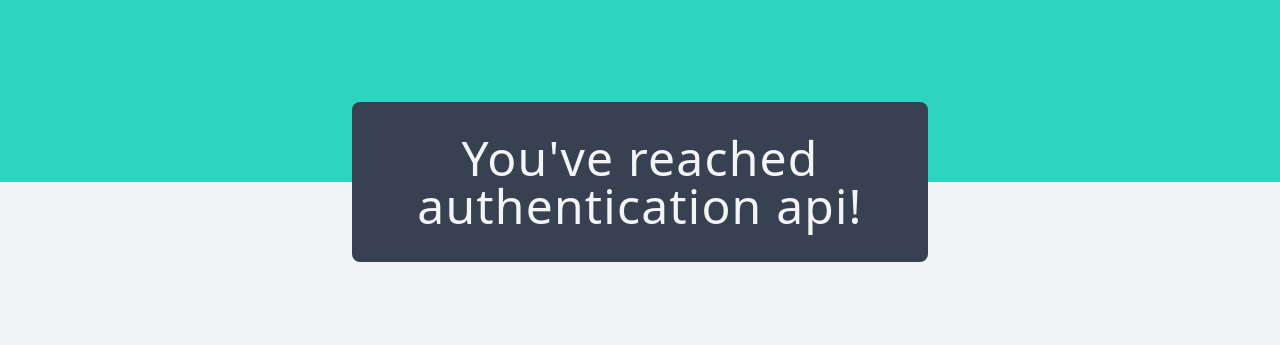
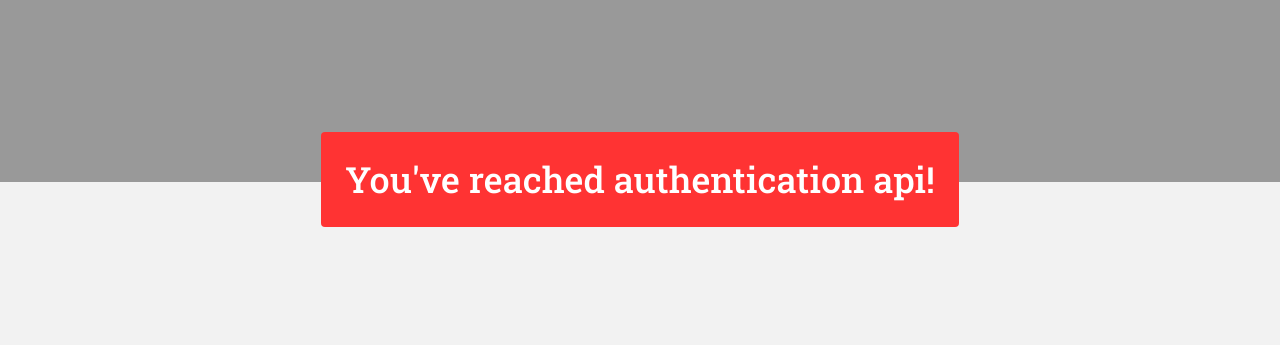
Before and after one commit to adingal/authentication, a website: page public/index.html in a window 1280 px wide. Shown: the part 218-563 px from the top of the page. Drawn offline with nearby package versions, Linux system fonts and the light colour scheme.

Commit message:
Remove tailwind cdn, create assets folders and custom style

```diff
--- /dev/null
+++ b/public/css/style.css
@@ -0,0 +1,47 @@
+@import url('https://fonts.googleapis.com/css2?family=Roboto+Slab:wght@500&display=swap');
+
+* {
+  box-sizing: border-box;
+  margin: 0;
+  padding: 0;
+}
+body {
+  width: 100%;
+  height: 100vh;
+  position: relative;
+  display: flex;
+  flex-direction: column;
+  justify-content: start;
+  align-items: center;
+  background-color: #f2f2f2;
+}
+h1 {
+  font-family: 'Roboto Slab', Arial, Helvetica, sans-serif;
+  font-size: 36px;
+  font-weight: 500;
+  line-height: 1.3;
+  text-align: center;
+  color: #fff;
+}
+.overlay {
+  height: 50vh;
+  width: 100%;
+  background-color: #999;
+}
+.overlay + div {
+  padding: 0 12px;
+}
+.overlay + div > div {
+  max-width: 1140px;
+  position: relative;
+  top: -50px;
+  background-color: #ff3333;
+  margin: 0 auto;
+  border-radius: 4px;
+  padding: 24px;
+}
+@media screen and (max-width: 576px) {
+  h1 {
+    font-size: 26px;
+  }
+}
--- a/public/index.html
+++ b/public/index.html
@@ -4,24 +4,15 @@
     <meta charset="UTF-8" />
     <meta http-equiv="X-UA-Compatible" content="IE=edge" />
     <meta name="viewport" content="width=device-width, initial-scale=1.0" />
-    <link rel="shortcut icon" href="./favicon.png" />
+    <link rel="shortcut icon" href="img/favicon.png" />
     <title>Authentication</title>
-    <!-- Tailwind CSS -->
-    <script src="https://cdn.tailwindcss.com"></script>
+    <link rel="stylesheet" href="css/style.css" />
   </head>
-  <body
-    class="h-screen relative flex flex-col justify-start items-center bg-gray-100"
-  >
-    <div class="h-1/2 w-full bg-teal-400"></div>
-    <div class="px-3">
-      <div
-        class="relative -top-10 lg:-top-20 max-w-xl mx-auto p-4 md:p-6 lg:p-8 bg-gray-700 rounded-lg"
-      >
-        <h1
-          class="text-3xl lg:text-5xl text-center font-medium text-gray-100 tracking-wide"
-        >
-          You've reached authentication api!
-        </h1>
+  <body>
+    <div class="overlay"></div>
+    <div>
+      <div>
+        <h1>You've reached authentication api!</h1>
       </div>
     </div>
   </body>
```
Also changed, not shown: public/img/favicon.png (renamed from public/favicon.png).
